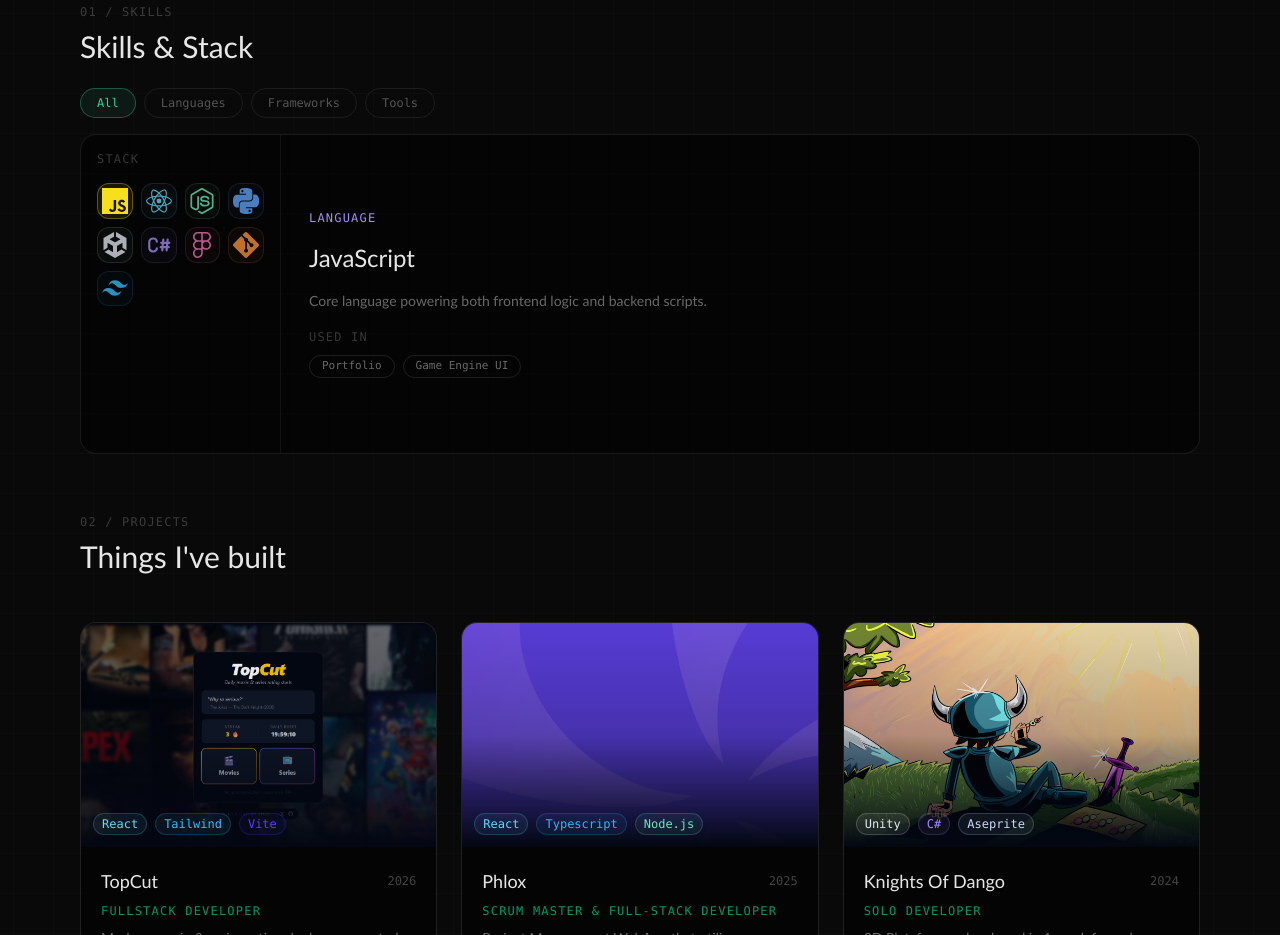
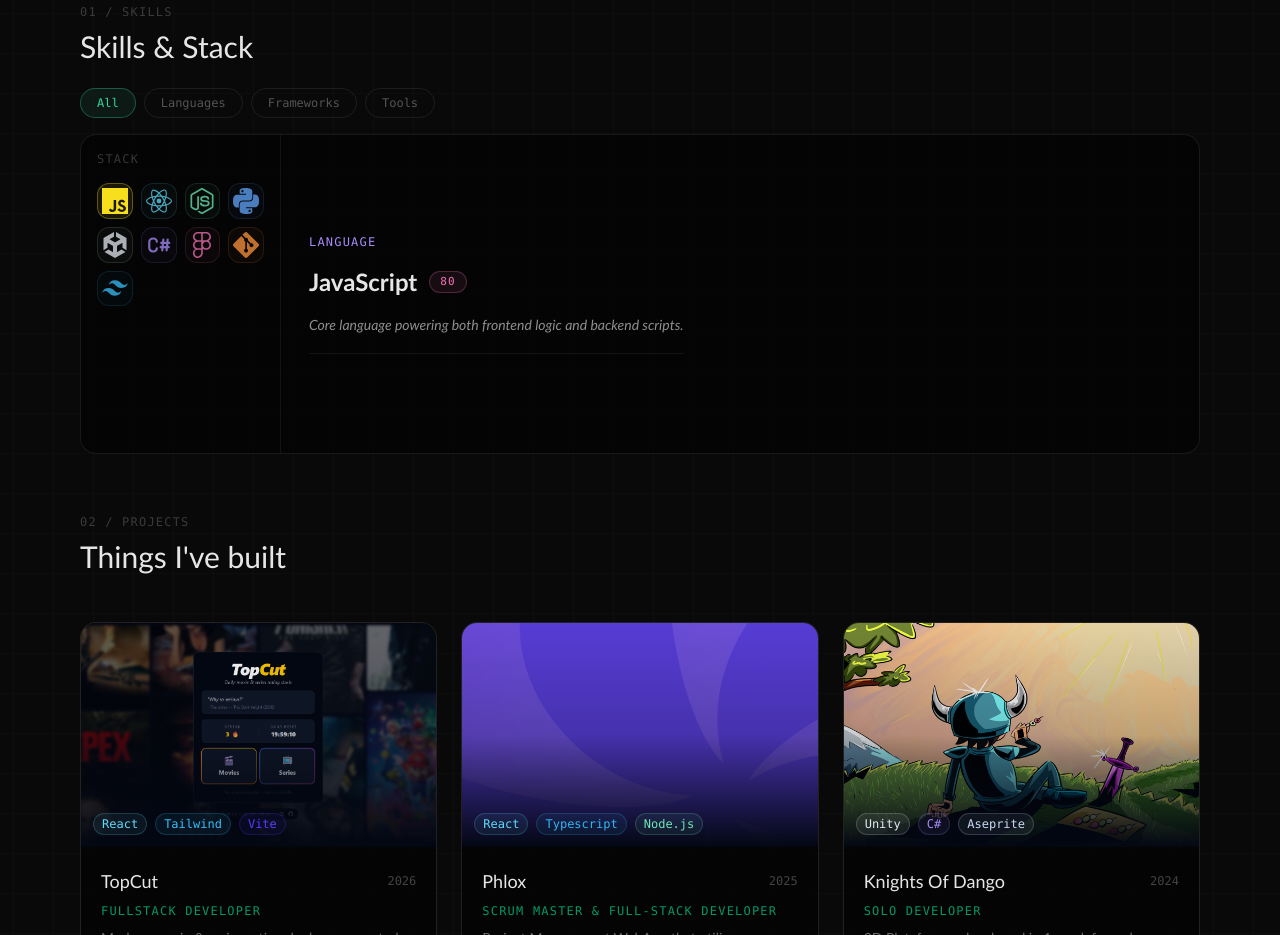
Before and after one commit to Peltre/devPortfolio, a React (Vite) app: page / in a window 1280 px wide. Shown: the part 880-1815 px from the top of the page. Built offline with nearby package versions, Linux system fonts and the light colour scheme.

Commit message:
Update Skill.jsx major overhaul
Removed levels / proficiency / used in to avoid redundancy, added experience, added colors, overall improved ui in the stack table

```diff
--- a/src/components/Skills.jsx
+++ b/src/components/Skills.jsx
@@ -5,14 +5,33 @@ import { useState, useEffect, useRef } from "react"
 
 const categoryColor = (cat) => {
     const map = {
+        // Code
         Language: "#a78bfa",
         Frontend: "#60a5fa",
         Backend: "#6ee7b7",
+        Structure: "#f26b27",
+        Styling: "#27a1f2",
+        Databases: "#2a57fa",
+
+        // Game
         "Game Dev": "#fb923c",
+        Art: "#c9daf5",
+        Building: "#5a3afc",
+
+        // Tools
         Design: "#f472b6",
         Tool: "#94a3b8",
+        Hosting: "#fafafa",
+        Organization: "#2051e6",
+        "Version Control": "#828282",
     }
     return map[cat] || "#94a3b8"
+}
+
+const levelColor = {
+    Advanced: { color: "#34d399", bg: "rgba(52,211,153,0.08)", border: "rgba(52,211,153,0.25)" },
+    Intermediate: { color: "#60a5fa", bg: "rgba(96,165,250,0.08)", border: "rgba(96,165,250,0.25)" },
+    Basic: { color: "#f472b6", bg: "rgba(244,114,182,0.08)", border: "rgba(244,114,182,0.25)" },
 }
 
 // Skill icon minicards
@@ -57,39 +76,51 @@ function DetailPanel({ skill }) {
     const catColor = categoryColor(skill.category)
 
     return (
+        <div className="flex flex-col md:flex-row">
             <div className="flex flex-col justify-center gap-4 p-7">
                 {/* Category */}
                 <p className="font-mono text-xs uppercase tracking-widest" style={{ color: catColor }}>
                     {skill.category}
                 </p>
 
+                <div className="flex flex-row gap-3">
                     {/* Name */}
-            <h3 className="text-2xl font-light text-white/90">
+                    <h3 className="text-2xl font-bold text-white/90">
                         {skill.name}
                     </h3>
 
-            {/* What its used for */}
-            <p className="text-sm leading-relaxed text-white/40">{skill.description}</p>
-
-            {/* Projects used in */}
-            {skill.projects?.length > 0 && (
-                <div>
-                    <p className="font-mono text-xs uppercase tracking-widest text-white/20 mb-2.5">
-                        Used in
-                    </p>
-                    <div className="flex flex-wrap gap-2">
-                        {skill.projects.map((p) => (
+                    {skill.level && (() => {
+                        const l = levelColor[skill.level] || levelColor.Basic
+                        return (
                             <span
-                                key={p}
-                                className="rounded-full border border-white/10 px-3 py-0.5 font-mono text-[11px] text-white/40"
+                                className="self-center font-mono text-[11px] uppercase tracking-widest px-2.5 py-0.5 rounded-full border"
+                                style={{ color: l.color, background: l.bg, borderColor: l.border }}
                             >
-                                {p}
+                                {skill.level}
                             </span>
-                        ))}
+                        )
+                    })()}
                 </div>
 
+                {/* What its used for */}
+                <p className="text-sm leading-relaxed italic text-white/55">{skill.description}</p>
+
+                <hr className="border-t border-white/6" />
+
+                {/* Experience / usage */}
+                {skill.experience && (
+                    <blockquote className="border-l-2 pl-4 text-sm italic leading-relaxed text-white/40"
+                        style={{ borderColor: `${catColor}40` }}
+                    >
+                        {skill.experience}
+                    </blockquote>
+                )}
             </div>
-            )}
+
+            {/* Certifications */}
+            <div className="flex flex-col justify-center gap-4 p-7">
+                <p>{skill.certifications}</p>
+            </div>
         </div>
     )
 }
```
Lines whose indentation alone changed are shown as unchanged.
